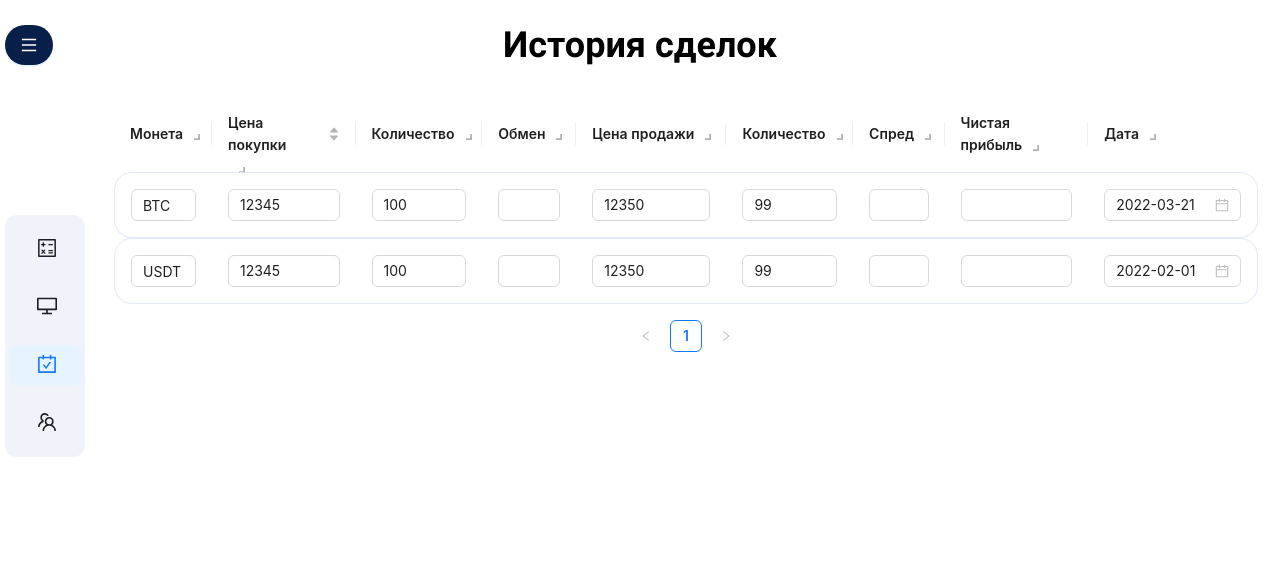
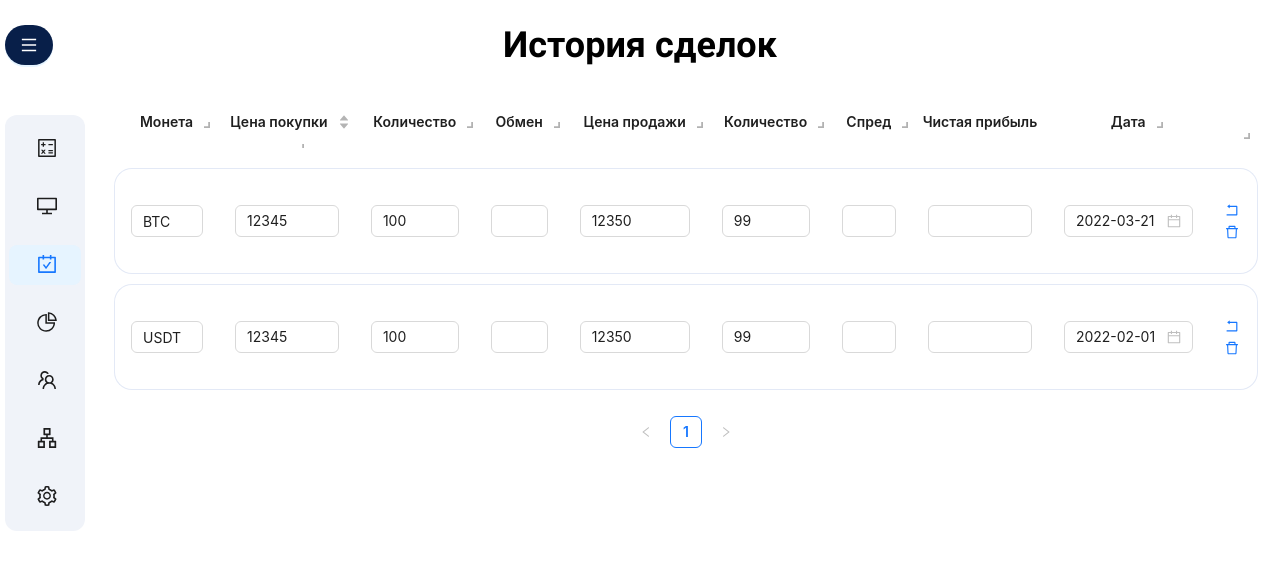
Before and after one commit to DelMaradinho/P2P-Keeper, a React (Create React App) app: page /history in a window 1280 px wide. Shown: the top 570 px of the page. Built offline with nearby package versions, Linux system fonts and the light colour scheme.

Commit message:
feat: duplicate and delete

```diff
--- a/src/components/AutoComplete/AutoComplete.js
+++ b/src/components/AutoComplete/AutoComplete.js
@@ -37,7 +37,7 @@ function AutoComplete({ defaultOptions, handleSelect, defaultValue }) {
       filterOption={(inputValue, option) =>
         option.value.toUpperCase().indexOf(inputValue.toUpperCase()) !== -1
       }
-      placeholder="type here"
+      placeholder="USDT"
     />
   );
 }
--- a/src/components/CustomTable/CustomTable.js
+++ b/src/components/CustomTable/CustomTable.js
@@ -1,11 +1,11 @@
 import React, { useState } from "react";
-import { Input, InputNumber, Table } from "antd";
+import { Input, Table } from "antd";
 import { Resizable } from "react-resizable";
 import "./CustomTable.scss";
 import "react-resizable/css/styles.css";
 import AutoComplete from "../AutoComplete/AutoComplete";
 import { DatePicker } from "antd";
-import moment from "moment";
+import { RollbackOutlined, DeleteOutlined } from "@ant-design/icons";
 import dayjs from "dayjs";
 import advancedFormat from "dayjs/plugin/advancedFormat";
 import customParseFormat from "dayjs/plugin/customParseFormat";
@@ -105,7 +105,7 @@ const CustomTable = () => {
   }
 
   function handleChangeNumber(key, fieldName, value) {
-    const re = /^[0-9\b]+$/;
+    const re = /^(?!.*,,)\d*(,\d*)?$/;
 
     // if value is not blank, then test the regex
 
@@ -129,17 +129,13 @@ const CustomTable = () => {
   }
   console.log(data);
 
-  const onChangeDate = (date, dateString) => {
-    console.log(date, dateString);
-  };
-
   const [columns, setColumns] = useState([
     {
       title: "Монета",
       dataIndex: "currency",
       key: "currency",
       sticky: true,
-      width: 75,
+      width: 85,
       render: (text, record) => (
         <AutoComplete
           defaultOptions={cryptoCurrencies}
@@ -278,9 +274,41 @@ const CustomTable = () => {
         />
       ),
     },
+    {
+      title: "",
+      dataIndex: "action",
+      key: "action",
+      sticky: true,
+      width: 40,
+      render: (text, record) => (
+        <p>
+          <a onClick={() => handleDuplicate(record.key)}>
+            <RollbackOutlined />
+          </a>{" "}
+          <a onClick={() => handleDelete(record.key)}>
+            <DeleteOutlined />
+          </a>
+        </p>
+      ),
+    },
   ]);
-  // const [top, setTop] = useState("topLeft");
-  // const [bottom, setBottom] = useState("bottomRight");
+
+  const handleDelete = (key) => {
+    const filteredData = data.filter((item) => item.key !== key);
+    setData(filteredData);
+  };
+
+  const handleDuplicate = (key) => {
+    const index = data.findIndex((item) => item.key === key);
+    if (index !== -1) {
+      const itemToDuplicate = data[index];
+      const newKey = `${Date.now()}-${Math.random()}`;
+      const newItem = { ...itemToDuplicate, key: newKey };
+      const newData = [...data];
+      newData.splice(index, 0, newItem);
+      setData(newData);
+    }
+  };
 
   const handleResize =
     (index) =>
@@ -325,4 +353,5 @@ const CustomTable = () => {
     </div>
   );
 };
+
 export default CustomTable;
--- a/src/components/CustomTable/CustomTable.scss
+++ b/src/components/CustomTable/CustomTable.scss
@@ -11,18 +11,22 @@
             th {
               background-color: white;
               border-bottom: none;
+              padding: 5px 5px;
+              text-align: center;
+              vertical-align: middle;
             }
           }
         }
-        .ant-table-tbody > tr > td {
-          border-bottom: none;
+        .ant-table-tbody
+        & > tr {
+          & > td {
+            border-bottom: none;
+          }
         }
     }
     &__row {
       &__custom {
-        margin: 20px 0;
         border-radius: 18px;
-        border: 1px solid #E3E9F6 !important;
         background-color: white;
         & > td {
           margin: 5px 0;
@@ -49,4 +53,11 @@
   .ant-table {
     border-collapse: separate;
     border-spacing: 0 10px;
+    & table {
+      border-spacing: 0 10px;
+    }
   }
+
+  .ant-table-wrapper .ant-table-thead >tr>th:not(:last-child):not(.ant-table-selection-column):not(.ant-table-row-expand-icon-cell):not([colspan])::before {
+    display: none;
+  }
--- a/src/components/MainMenu/MainMenu.js
+++ b/src/components/MainMenu/MainMenu.js
@@ -5,6 +5,9 @@ import {
   TeamOutlined,
   MenuOutlined,
   CalculatorOutlined,
+  PieChartOutlined,
+  ApartmentOutlined,
+  SettingOutlined,
 } from "@ant-design/icons";
 import { Button, Menu } from "antd";
 import styles from "./MainMenu.module.scss";
@@ -24,7 +27,7 @@ const MainMenu = () => {
         classNames="menu__button__burger"
         onClick={toggleCollapsed}
         style={{
-          marginBottom: 150,
+          marginBottom: 50,
           backgroundColor: "rgba(8, 31, 73, 1)",
         }}
       >
@@ -65,8 +68,24 @@ const MainMenu = () => {
           </Link>
         </Menu.Item>
         <Menu.Item key="4">
+          <Link to="#">
+            <PieChartOutlined style={{ fontSize: 20 }} />{" "}
+            <span>Анализ сделок</span>
+          </Link>
+        </Menu.Item>
+        <Menu.Item key="5">
           <Link to="/team">
             <TeamOutlined style={{ fontSize: 20 }} /> <span>Команда</span>
+          </Link>
+        </Menu.Item>
+        <Menu.Item key="6">
+          <Link to="#">
+            <ApartmentOutlined style={{ fontSize: 20 }} /> <span>Ресурсы</span>
+          </Link>
+        </Menu.Item>
+        <Menu.Item key="7">
+          <Link to="#">
+            <SettingOutlined style={{ fontSize: 20 }} /> <span>Настройки</span>
           </Link>
         </Menu.Item>
       </Menu>
```
